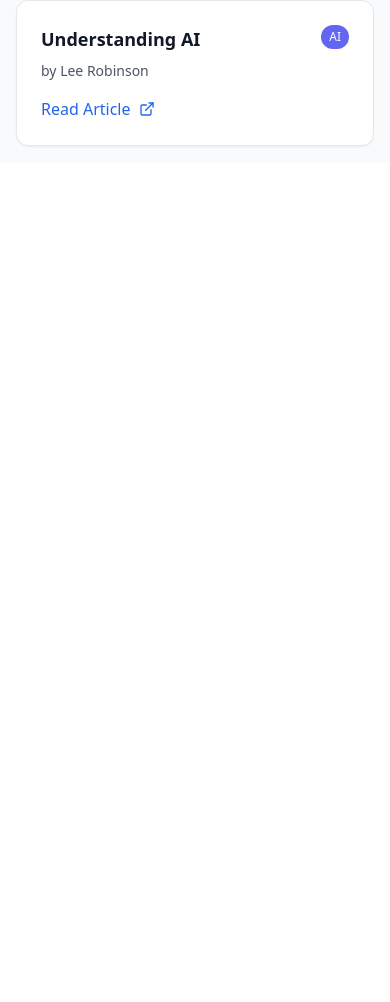
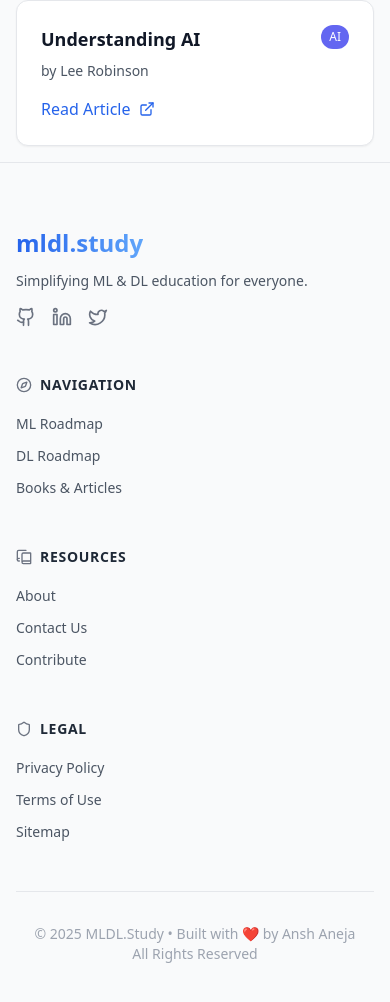
Before and after one commit to anshaneja5/mldl.study, a React (Vite) app: page /books in a window 390 px wide. Shown: the part 3659-4661 px from the top of the page. Before the commit the page ends 3821 px from the top, so only its background shows below. Built offline with nearby package versions, Linux system fonts and the light colour scheme; no server answers.

Commit message:
Added responsive and consistent footer to all pages

```diff
--- a/src/components/Books.jsx
+++ b/src/components/Books.jsx
@@ -2,6 +2,7 @@
 import ReactGA from 'react-ga4';
 import { Book, ExternalLink, Search } from 'lucide-react';
 import Navbar from './Navbar';
+import Footer from './Footer';
 import { Helmet } from 'react-helmet';
 
 const books = [
@@ -229,6 +230,8 @@
           )}
         </div>
       </div>
+
+      <Footer darkMode={darkMode} />
     </>
   );
 };
--- a/src/components/DeepLearningRoadmap.jsx
+++ b/src/components/DeepLearningRoadmap.jsx
@@ -4,6 +4,7 @@
 import categorizedDLVideos from '../../categorizedDLContent';
 import Modal from './Modal';
 import ReactGA from 'react-ga4';
+import Footer from './Footer';
 
 const topics = [
   { id: 1, name: 'Introduction to Deep Learning', x: 50, y: 10, color: '#9333ea', icon: '🧠' },
@@ -429,6 +430,8 @@
           darkMode={darkMode}
         />
       )}
+
+      <Footer darkMode={darkMode} />
     </>
   );
 };
--- /dev/null
+++ b/src/components/Footer.jsx
@@ -0,0 +1,110 @@
+import React from 'react';
+import { Github, Linkedin, Twitter, Compass, BookCopy, Shield } from 'lucide-react';
+import { Link } from 'react-router-dom';
+
+const Footer = ({ darkMode }) => {
+  const socialLinks = [
+    { icon: <Github className="w-5 h-5" />, href: 'https://github.com/anshaneja5/mldl.study', label: 'GitHub' },
+    { icon: <Linkedin className="w-5 h-5" />, href: 'https://www.linkedin.com/in/anshaneja5/', label: 'LinkedIn' },
+    { icon: <Twitter className="w-5 h-5" />, href: 'https://twitter.com/anshaneja', label: 'Twitter' },
+  ];
+
+  const footerSections = [
+    {
+      title: 'Navigation',
+      icon: <Compass className="w-4 h-4" />,
+      links: [
+        { text: 'ML Roadmap', href: '/machinelearning' },
+        { text: 'DL Roadmap', href: '/deeplearning' },
+        { text: 'Books & Articles', href: '/books' },
+      ],
+    },
+    {
+      title: 'Resources',
+      icon: <BookCopy className="w-4 h-4" />,
+      links: [
+        { text: 'About', href: '/' },
+        { text: 'Contact Us', href: 'mailto:anshanejaa@gmail.com' },
+        { text: 'Contribute', href: 'https://github.com/anshaneja5/mldl.study#contributing' },
+      ],
+    },
+    {
+      title: 'Legal',
+      icon: <Shield className="w-4 h-4" />,
+      links: [
+        { text: 'Privacy Policy', href: '/privacy' },
+        { text: 'Terms of Use', href: '/terms' },
+        { text: 'Sitemap', href: '/sitemap.xml' },
+      ],
+    },
+  ];
+
+  return (
+    <footer className={`border-t ${darkMode ? 'bg-gray-900 border-gray-800' : 'bg-gray-50 border-gray-200'}`}>
+      <div className="max-w-7xl mx-auto px-4 sm:px-6 lg:px-8 py-16">
+        <div className="grid grid-cols-1 md:grid-cols-5 gap-12 md:justify-items-center">
+          {/* About & Socials */}
+          <div className="md:col-span-2 md:justify-self-start">
+            <Link to="/" className="inline-block">
+              <h2 className="text-2xl font-bold bg-clip-text text-transparent bg-gradient-to-r from-blue-600 to-blue-400">
+                mldl.study
+              </h2>
+            </Link>
+            <p className={`mt-3 text-sm ${darkMode ? 'text-gray-400' : 'text-gray-600'}`}>
+              Simplifying ML & DL education for everyone.
+            </p>
+            <div className="flex space-x-4 mt-4">
+              {socialLinks.map((social, index) => (
+                <a
+                  key={index}
+                  href={social.href}
+                  target="_blank"
+                  rel="noopener noreferrer"
+                  aria-label={social.label}                  className={`transition-all duration-300 ease-in-out hover:scale-125 ${darkMode ? 'text-gray-400 hover:text-blue-400' : 'text-gray-500 hover:text-blue-600'}`}
+                >
+                  {social.icon}
+                </a>
+              ))}
+            </div>
+          </div>
+
+          {/* Navigation Links */}
+          {footerSections.map((section, index) => (
+            <div
+              key={index}
+              className={
+                section.title === 'Legal' ? 'md:justify-self-end' : ''
+              }
+            >
+              <div className="flex items-center gap-2">
+                <span className={darkMode ? 'text-gray-400' : 'text-gray-500'}>{section.icon}</span>
+                <h3 className={`text-sm font-semibold tracking-wider uppercase ${darkMode ? 'text-gray-300' : 'text-gray-800'}`}>
+                  {section.title}
+                </h3>
+              </div>
+              <ul className="mt-4 space-y-2">
+                {section.links.map((link, linkIndex) => (
+                  <li key={linkIndex}>
+                    <a
+                      href={link.href}
+                      className={`text-sm transition-all duration-200 ease-in-out hover:translate-x-1 hover:font-semibold inline-block ${darkMode ? 'text-gray-400 hover:text-white' : 'text-gray-600 hover:text-gray-900'}`}
+                    >
+                      {link.text}
+                    </a>
+                  </li>
+                ))}
+              </ul>
+            </div>
+          ))}
+        </div>
+
+        {/* Copyright */}
+        <div className={`mt-12 pt-8 border-t ${darkMode ? 'border-gray-800' : 'border-gray-200'} text-center text-sm ${darkMode ? 'text-gray-500' : 'text-gray-400'}`}>
+          &copy; {new Date().getFullYear()} MLDL.Study • Built with ❤️ by Ansh Aneja <br></br>All Rights Reserved
+        </div>
+      </div>
+    </footer>
+  );
+};
+
+export default Footer;
--- a/src/components/GenerativeAIRoadmap.jsx
+++ b/src/components/GenerativeAIRoadmap.jsx
@@ -5,6 +5,7 @@
 import Navbar from './Navbar';
 import ReactGA from 'react-ga4';
 import genai from "../../categorizedGenAIContent";
+import Footer from './Footer';
 
 const topics = [
   { id: 1, name: 'Courses and Tutorials', x: 50, y: 10, color: '#2563eb', icon: '📚' },
@@ -495,6 +496,8 @@
           darkMode={darkMode}
         />
       )}
+
+      <Footer darkMode={darkMode} />
     </>
   );
 };
--- a/src/components/Journey.jsx
+++ b/src/components/Journey.jsx
@@ -3,6 +3,7 @@
 import { Helmet } from 'react-helmet';
 import { ArrowRight, Users, Rocket, Star, Trophy, Heart, Target, Zap } from 'lucide-react';
 import Navbar from './Navbar';
+import Footer from './Footer';
 
 const journeyData = [
   {
@@ -234,6 +235,8 @@
           </div>
         </main>
       </div>
+
+      <Footer darkMode={darkMode} />
     </>
   );
 };
--- a/src/components/MachineLearningRoadmap.jsx
+++ b/src/components/MachineLearningRoadmap.jsx
@@ -3,6 +3,7 @@
 import Navbar from './Navbar';
 import categorizedVideos from '../../categorizedMLContent';
 import Modal from './Modal';
+import Footer from './Footer';
 
 const topics = [
   { id: 1, name: 'Introduction to Machine Learning', color: '#7C3AED', icon: '📚', x: 50, y: 10 },
@@ -422,6 +423,8 @@
           darkMode={darkMode}
         />
       )}
+
+      <Footer darkMode={darkMode} />
     </>
   );
 };
--- a/src/components/PrerequisiteRoadmap.jsx
+++ b/src/components/PrerequisiteRoadmap.jsx
@@ -4,6 +4,7 @@
 import categorizedVideos from '../../categorizedPrerequisiteContent';
 import Modal from './Modal';
 import ReactGA from 'react-ga4';
+import Footer from './Footer';
 
 const topics = [
   { id: 1, name: 'Linear Algebra', x: 25, y: 30, color: '#10b981', icon: '📐' },
@@ -427,6 +428,8 @@
           darkMode={darkMode}
         />
       )}
+
+      <Footer darkMode={darkMode} />
     </>
   );
 };
--- a/src/components/QuestionBank.jsx
+++ b/src/components/QuestionBank.jsx
@@ -2,6 +2,7 @@
 import { Code2, Database, Brain, Cpu, BarChart3, GitBranch, ArrowLeft, RotateCcw } from 'lucide-react';
 import Navbar from './Navbar';
 import '../App.css';
+import Footer from './Footer';
 
 const QuestionBank = () => {
   const [selectedTopic, setSelectedTopic] = useState(null);
@@ -220,6 +221,8 @@
             </div>
           </div>
         </div>
+
+        <Footer darkMode={darkMode} />
       </>
     );
   }
@@ -463,6 +466,8 @@
           </div>
         </div>
       </div>
+
+      <Footer darkMode={darkMode} />
     </>
   );
 };
--- a/src/components/ResearchPaper.jsx
+++ b/src/components/ResearchPaper.jsx
@@ -3,6 +3,7 @@
 import researchPapers from "../../categorizedRPContent";
 import Navbar from './Navbar';
 import { Helmet } from 'react-helmet';
+import Footer from './Footer';
 
 const ResearchPaper = () => {
   const [expandedCategory, setExpandedCategory] = useState(null);
@@ -225,6 +226,8 @@
           </div>
         </div>
       </div>
+
+      <Footer darkMode={darkMode} />
     </>
   );
 };
```
Also changed, not shown: src/components/HomePage.jsx (+2 -9 lines).
